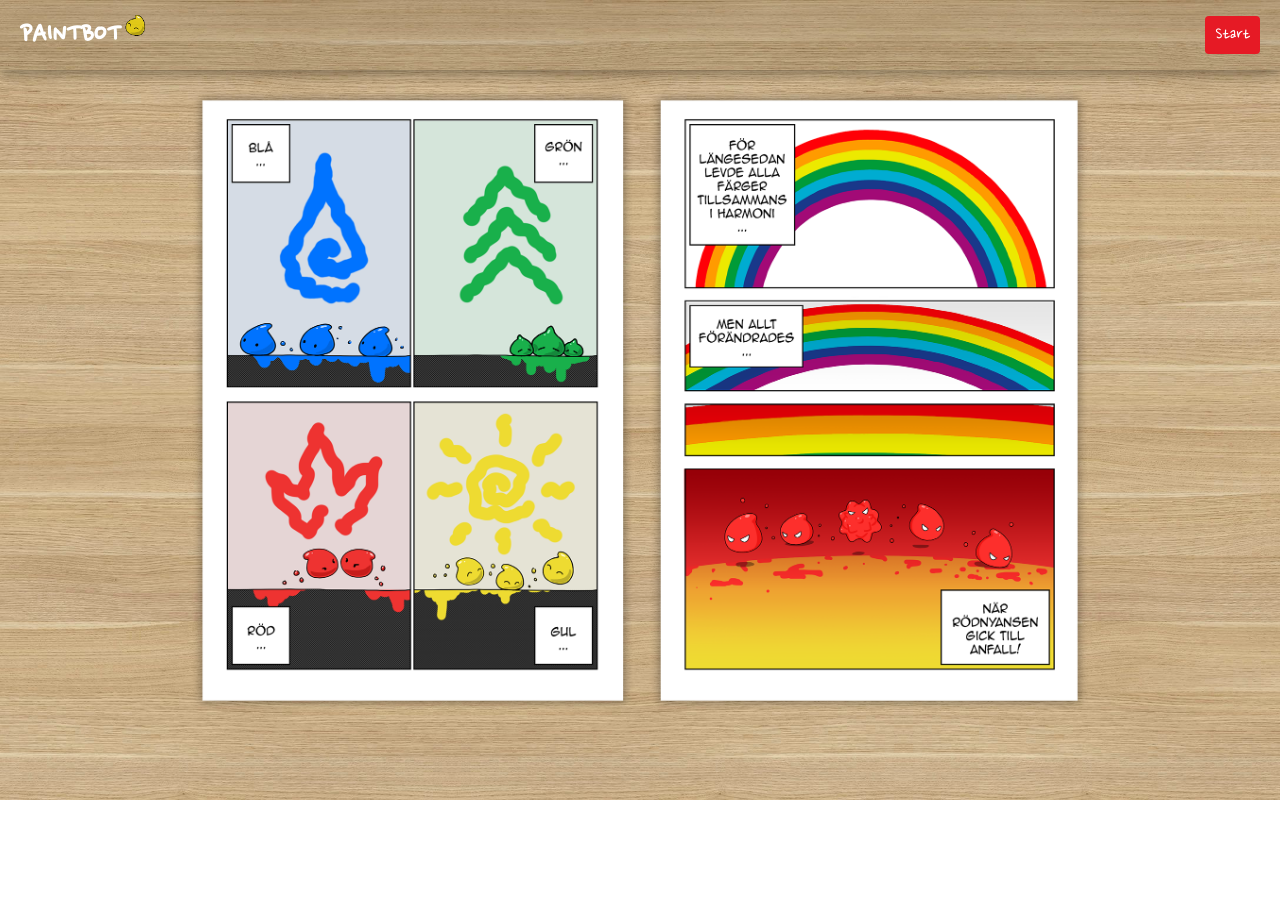
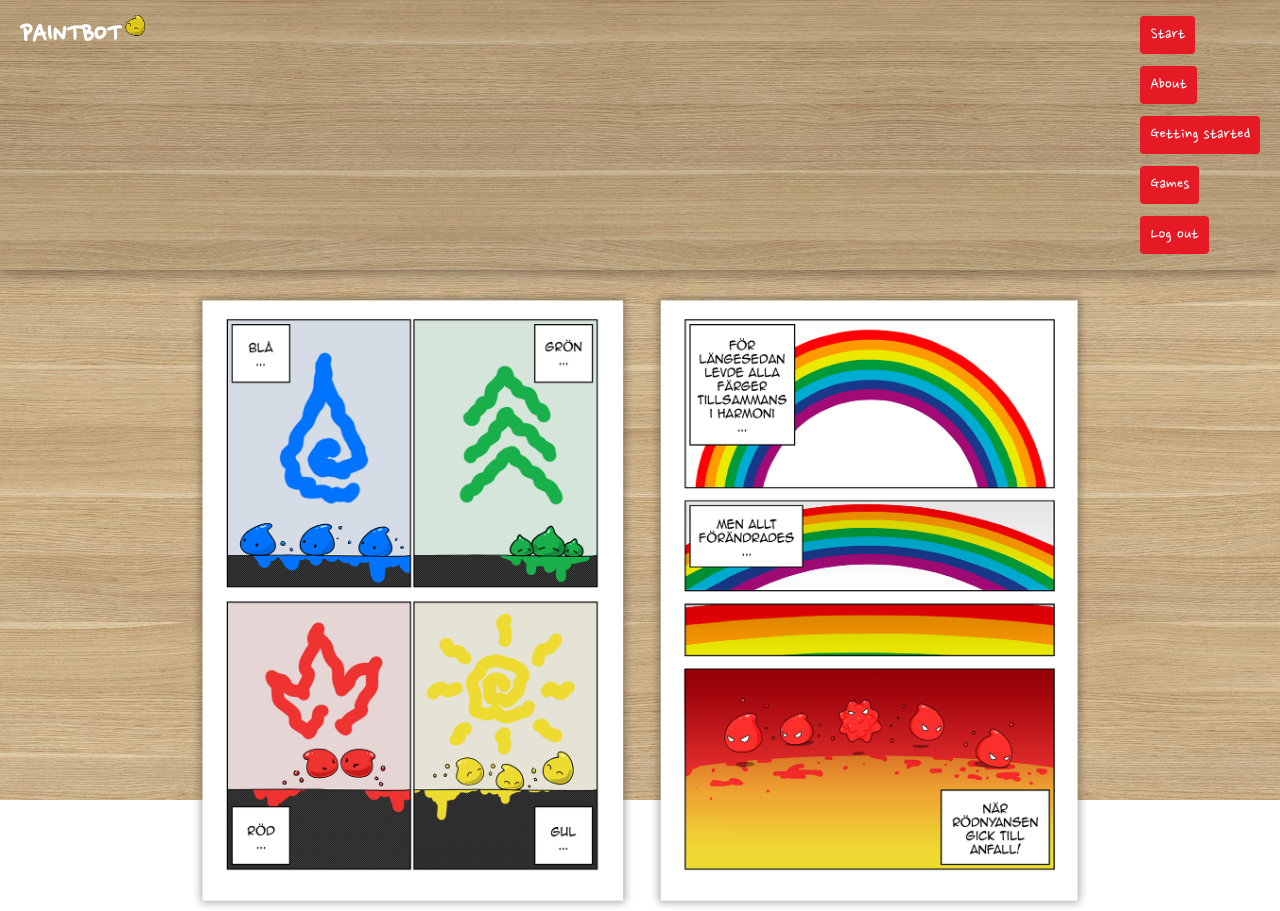
Before and after one commit to cygni/paintbot-webclient, a React (Create React App) app: page / in a window 1280 px wide. Before the commit the page ends 800 px from the top, so only its background shows below. Built offline with nearby package versions, Linux system fonts and the light colour scheme.

Commit message:
created header-file

```diff
--- /dev/null
+++ b/src/common/Header.tsx
@@ -0,0 +1,72 @@
+import React from 'react';
+import styled from 'styled-components/macro';
+
+import { StandardColors } from '../common/Constants';
+import { LinkButton } from '../common/ui/DefaultButton';
+import { Indent } from '../common/ui/Indent';
+import { Row } from '../common/ui/Row';
+import { Spacing } from '../common/ui/Spacing';
+import yellowCharacter from '../resources/images/yellow_character.png';
+
+export default function Header(props: any) {
+  let loggedIn = false;
+  if (props.loggedIn !== undefined && props.loggedIn) {
+    loggedIn = true;
+  }
+
+  return (
+    <MenuContainer>
+      <Row justifyContent="space-between">
+        <Spacing>
+          <Row>
+            <HeaderText>PAINTBOT</HeaderText>
+            <YellowCharacter src={yellowCharacter} />
+          </Row>
+        </Spacing>
+        <Spacing>
+          <Indent num={2}>
+            <LinkButton to="/">Start</LinkButton>
+          </Indent>
+          <Indent num={2}>
+            <LinkButton to="/about">About</LinkButton>
+          </Indent>
+          <Indent num={2}>
+            <LinkButton to="/tutorial">Getting started</LinkButton>
+          </Indent>
+          <Indent num={2}>
+            <LinkButton to="/games">Games</LinkButton>
+          </Indent>
+          {loggedIn ? (
+            <Indent num={2}>
+              <LinkButton to="/tournament">Tournament</LinkButton>
+            </Indent>
+          ) : (
+            ''
+          )}
+          <Indent num={2}>
+            <LinkButton to="/account">{loggedIn ? 'Log out' : 'Log out'}</LinkButton>
+          </Indent>
+        </Spacing>
+      </Row>
+    </MenuContainer>
+  );
+}
+
+const MenuContainer = styled.div`
+  line-height: 50px;
+  background-color: rgba(0, 0, 0, 0.1);
+  box-shadow: 0 4px 8px 0 rgba(0, 0, 0, 0.2), 0 6px 20px 0 rgba(0, 0, 0, 0.19);
+`;
+
+const HeaderText = styled.span`
+  font-size: 30px;
+  font-weight: bold;
+  height: 100%;
+  padding-left: 20px;
+  color: ${StandardColors.White};
+`;
+
+const YellowCharacter = styled.img`
+  width: 30px;
+  height: 30px;
+`;
--- a/src/game/GameScreen.tsx
+++ b/src/game/GameScreen.tsx
@@ -2,6 +2,7 @@ import React from 'react';
 import { useParams } from 'react-router';
 import styled from 'styled-components/macro';
 
+import Header from '../common/Header';
 import background from '../resources/background.jpg';
 
 import GameDirector from './GameDirector';
@@ -24,6 +25,7 @@ export default function GameScreen() {
 
   return (
     <WindowContainer>
+      <Header />
       <GameDirector id={id} />
     </WindowContainer>
   );
--- a/src/welcome/WelcomeScreen.tsx
+++ b/src/welcome/WelcomeScreen.tsx
@@ -1,34 +1,14 @@
 import React from 'react';
 import styled from 'styled-components/macro';
 
-import { StandardColors } from '../common/Constants';
-import { LinkButton } from '../common/ui/DefaultButton';
-import { Indent } from '../common/ui/Indent';
-import { Row } from '../common/ui/Row';
-import { Spacing } from '../common/ui/Spacing';
+import Header from '../common/Header';
 import background from '../resources/background.jpg';
-
-import introImage from './images/welcome.png';
-import yellowCharacter from './images/yellow_character.png';
+import introImage from '../resources/images/welcome.png';
 
 export default function WelcomeScreen() {
   return (
     <Container>
-      <MenuContainer>
-        <Row justifyContent="space-between">
-          <Spacing>
-            <Row>
-              <HeaderText>PAINTBOT</HeaderText>
-              <YellowCharacter src={yellowCharacter} />
-            </Row>
-          </Spacing>
-          <Spacing>
-            <Indent num={2}>
-              <LinkButton to="/game">Start</LinkButton>
-            </Indent>
-          </Spacing>
-        </Row>
-      </MenuContainer>
+      <Header />
       <BodyContainer>
         <ComicImage src={introImage} />
       </BodyContainer>
@@ -47,20 +27,6 @@ const Container = styled.div`
   left: 0;
 `;
 
-const MenuContainer = styled.div`
-  line-height: 50px;
-  background-color: rgba(0, 0, 0, 0.1);
-  box-shadow: 0 4px 8px 0 rgba(0, 0, 0, 0.2), 0 6px 20px 0 rgba(0, 0, 0, 0.19);
-`;
-
-const HeaderText = styled.span`
-  font-size: 30px;
-  font-weight: bold;
-  height: 100%;
-  padding-left: 20px;
-  color: ${StandardColors.White};
-`;
-
 const BodyContainer = styled.div`
   margin-top: 20px;
   display: flex;
@@ -71,8 +37,3 @@ const ComicImage = styled.img`
   width: 70%;
   height: 70%;
 `;
-
-const YellowCharacter = styled.img`
-  width: 30px;
-  height: 30px;
-`;
```
Also changed, not shown: src/resources/images/welcome.png (renamed from src/welcome/images/welcome.png), src/resources/images/yellow_character.png (renamed from src/welcome/images/yellow_character.png).
